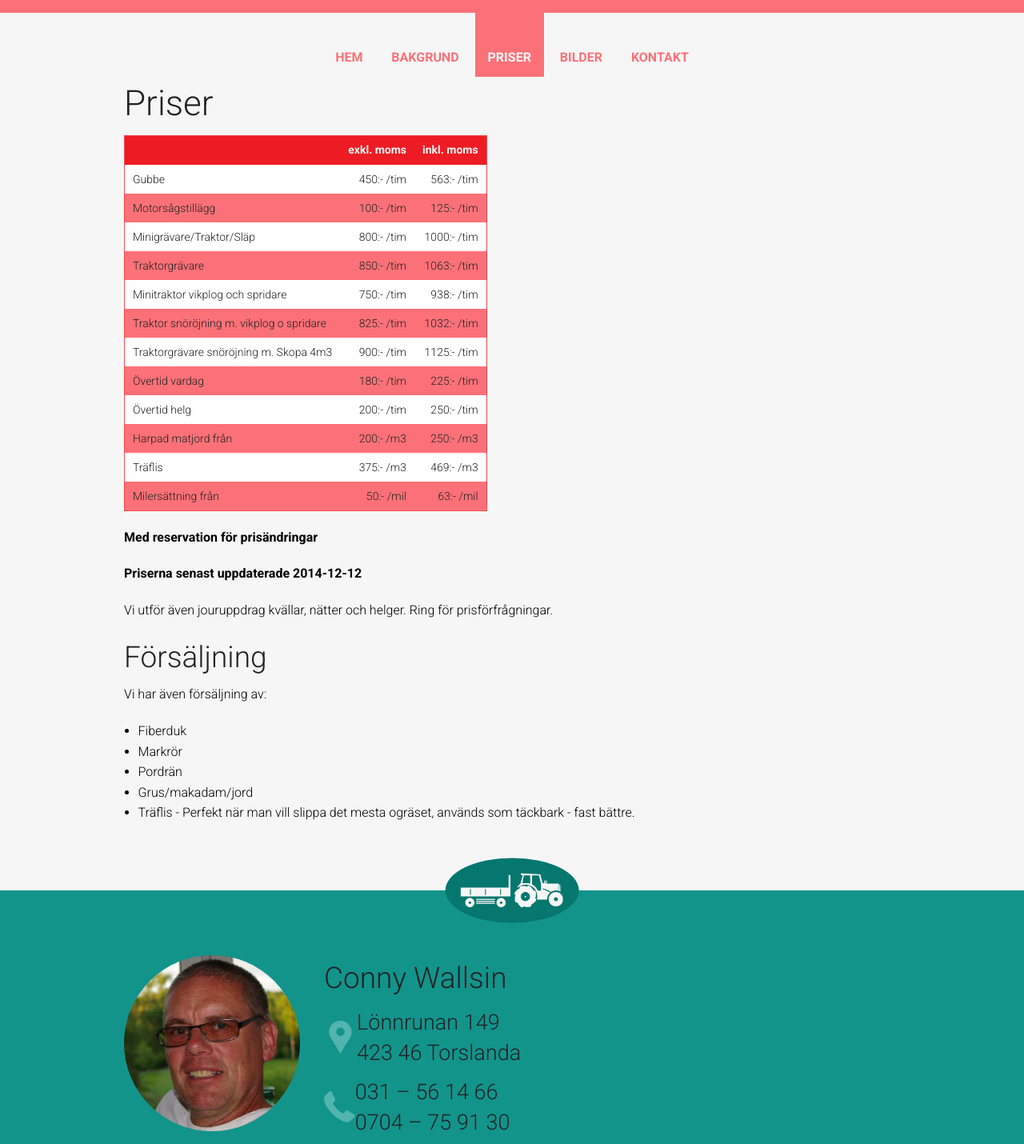
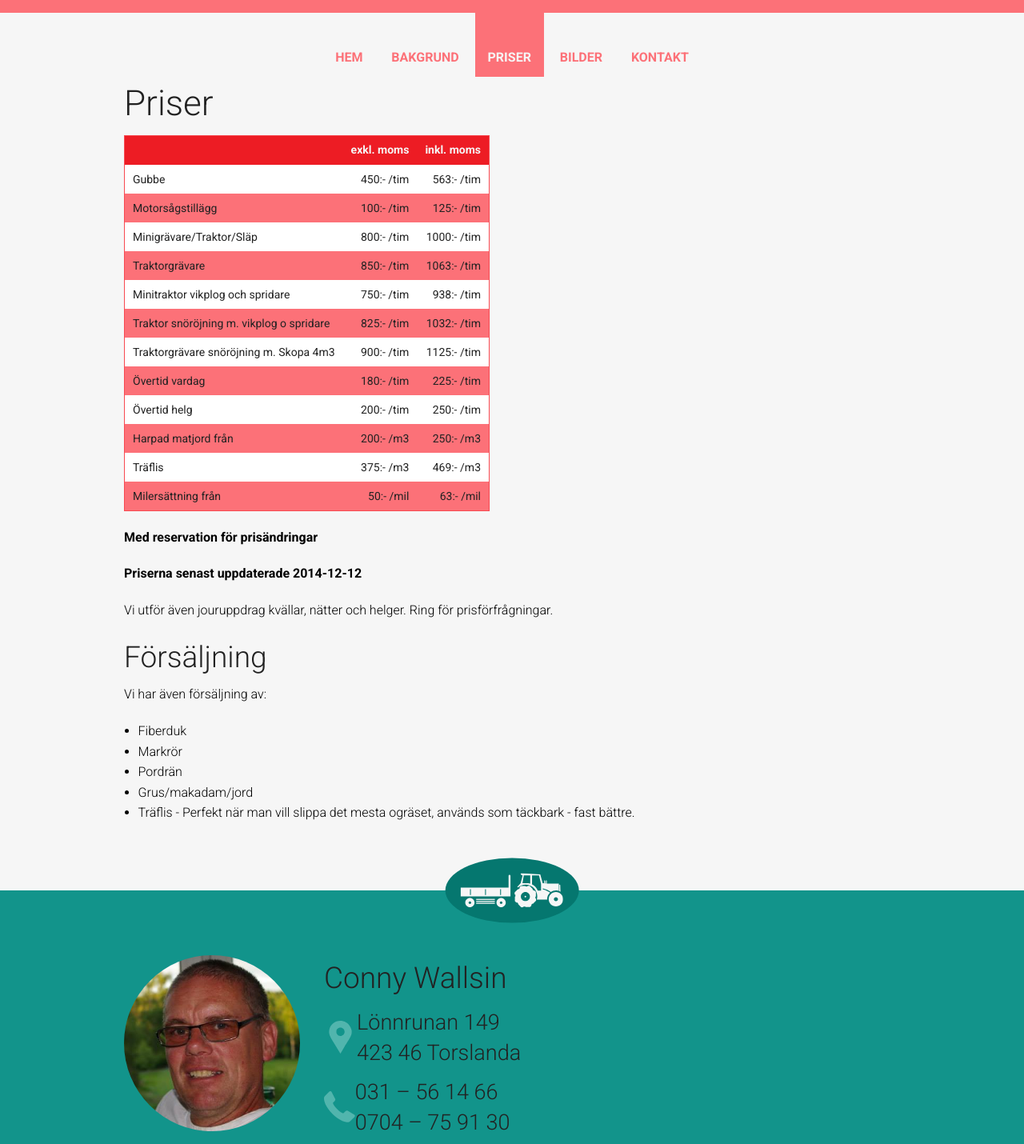
Before and after one commit to CalvinMcGee/wallsin.se, a Jekyll site: the page built from priser.html, in a window 1280 px wide. Shown: the whole page at 80% size. Built offline with Jekyll 4.4.1, drawn with Linux system fonts in a browser that asks for light colours.

Commit message:
Kan inte ha light som typsnitt i tabell. Måste ha normal.

```diff
--- a/_sass/_tables.scss
+++ b/_sass/_tables.scss
@@ -6,5 +6,6 @@ $table-head-bg: $primary-color;
 $table-head-font-color: $vapor;
 
 table {
+  font-weight: $font-weight-normal;
   @include table;
 }
```
